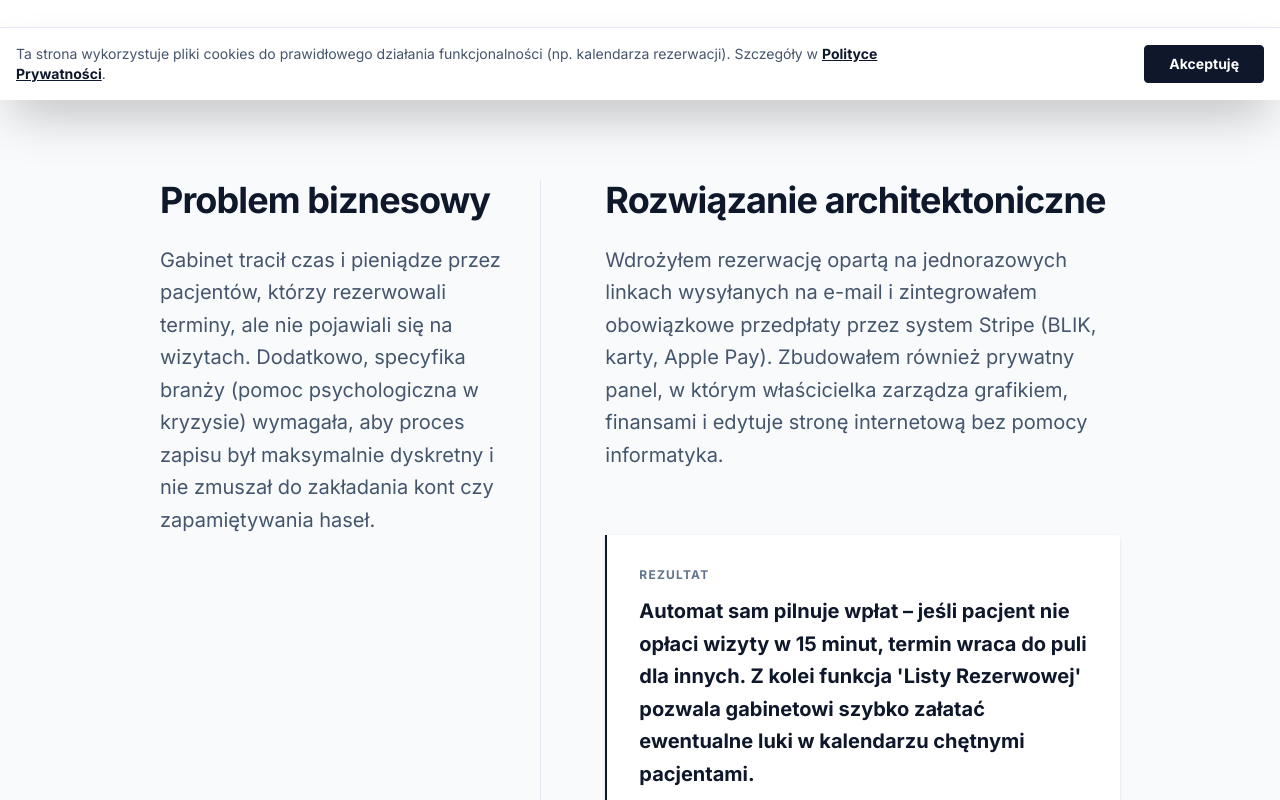
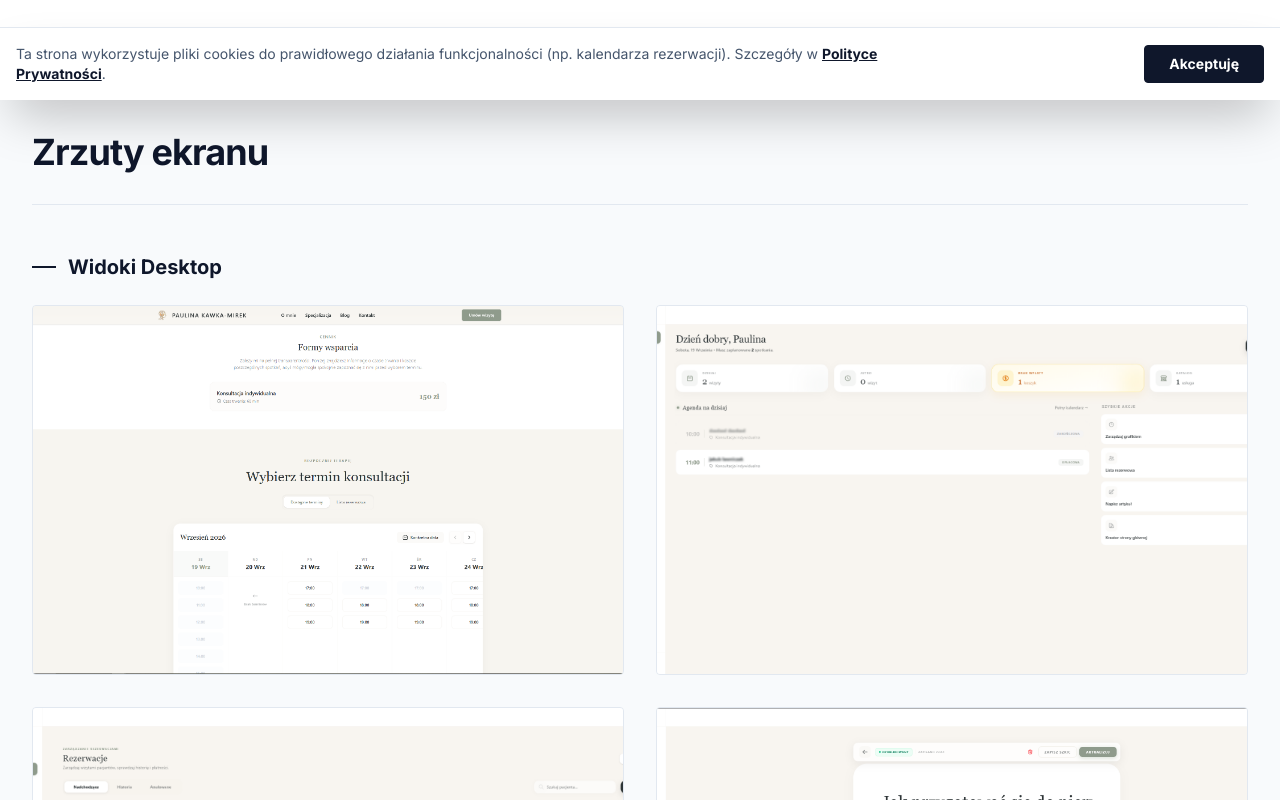
Before and after one commit to kuben75/CleanDev, a Next.js app: page /realizacje/mindcare in a window 1280 px wide. Shown: the part 700-1500 px from the top of the page. Built offline with nearby package versions, Linux system fonts and the light colour scheme.

Commit message:
Przeniesienie zrzutow ekranu wyzej

```diff
--- a/src/app/realizacje/[id]/page.tsx
+++ b/src/app/realizacje/[id]/page.tsx
@@ -89,6 +89,18 @@ export default async function ProjectPage({ params }: { params: Promise<{ id: st
                     </div>
 
                 </div>
+            </section>
+
+            <section className="max-w-7xl mx-auto px-4 sm:px-6 lg:px-8 mt-12">
+                <div className="mb-12 border-b border-slate-200 dark:border-slate-800 pb-8">
+                    <h2 className="heading-2">Zrzuty ekranu</h2>
+                </div>
+
+                <ProjectGallery
+                    desktopGallery={project.desktopGallery}
+                    mobileGallery={project.mobileGallery}
+                    title={project.title}
+                />
             </section>
 
             <section className="py-24 max-w-5xl mx-auto px-4 sm:px-6 lg:px-8">
@@ -197,18 +209,6 @@ export default async function ProjectPage({ params }: { params: Promise<{ id: st
                 </section>
             )}
 
-            <section className="max-w-7xl mx-auto px-4 sm:px-6 lg:px-8 mt-12">
-                <div className="mb-12 border-b border-slate-200 dark:border-slate-800 pb-8">
-                    <h2 className="heading-2">Zrzuty ekranu</h2>
-                </div>
-
-                <ProjectGallery
-                    desktopGallery={project.desktopGallery}
-                    mobileGallery={project.mobileGallery}
-                    title={project.title}
-                />
-            </section>
-
             <section className="max-w-4xl mx-auto px-4 sm:px-6 lg:px-8 mt-32 text-center">
                 <h2 className="heading-2 mb-6">
                     {project.customCta ? project.customCta.title : "Potrzebujesz solidnego oprogramowania?"}
```
